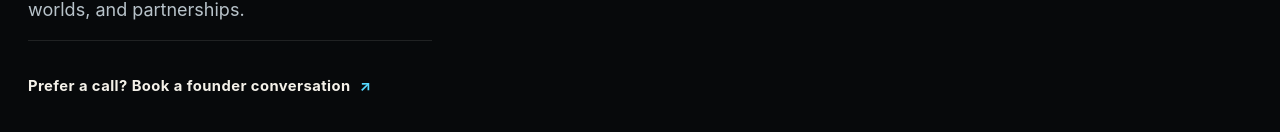
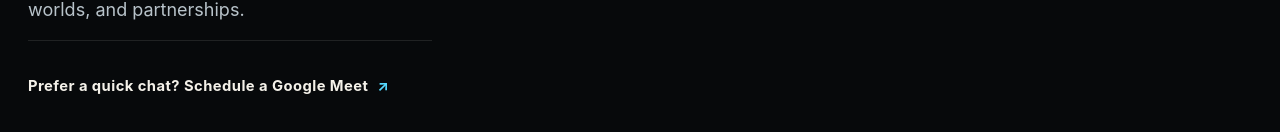
Before and after one commit to josephjilovec/josephjilovec, a Next.js app: page /contact in a window 1280 px wide. Shown: the part 1690-1822 px from the top of the page. Built offline with nearby package versions, Linux system fonts and the light colour scheme.

Commit message:
Update page.tsx

```diff
--- a/app/contact/page.tsx
+++ b/app/contact/page.tsx
@@ -10,7 +10,7 @@ export default function ContactPage() {
       <section className="page-hero contact-hero"><div><p className="hero-kicker">Contact / opportunity routing</p><h1>Tell me what got your <span>attention!</span></h1></div><p>Operating leadership, capital partnerships, technical collaboration, distribution, civic and nonprofit relationships, media, creative work, and focused project questions can all start here.</p></section>
       <section className="section contact-section">
         <div className="contact-layout">
-          <aside><span className="section-kicker">01 / Contact</span><h2>One place to start the conversation.</h2><div className="contact-lanes"><p><strong>Operating leader</strong>Venture ownership, company-building experience, or functional leadership.</p><p><strong>Investor / capital partner</strong>Selected asset thesis, milestone, capital objective, or project brief.</p><p><strong>Technical collaborator</strong>Architecture, AI systems, BCI/HCI, product builds, and technical leadership.</p><p><strong>Distribution / domain partner</strong>Market access, customer relationships, transactions, manufacturing, licensing, or sector expertise.</p><p><strong>Civic / nonprofit</strong>Community partnerships, program ideas, research, or public-interest collaboration.</p><p><strong>Creative / media</strong>Production, placements, licensing, visual worlds, and partnerships.</p></div><a href={site.booking} target="_blank" rel="noreferrer" className="text-link">Prefer a call? Book a founder conversation <span>↗</span></a></aside>
+          <aside><span className="section-kicker">01 / Contact</span><h2>One place to start the <span>conversation.</span></h2><div className="contact-lanes"><p><strong>Operating leader</strong>Venture ownership, company-building experience, or functional leadership.</p><p><strong>Investor / capital partner</strong>Selected asset thesis, milestone, capital objective, or project brief.</p><p><strong>Technical collaborator</strong>Architecture, AI systems, BCI/HCI, product builds, and technical leadership.</p><p><strong>Distribution / domain partner</strong>Market access, customer relationships, transactions, manufacturing, licensing, or sector expertise.</p><p><strong>Civic / nonprofit</strong>Community partnerships, program ideas, research, or public-interest collaboration.</p><p><strong>Creative / media</strong>Production, placements, licensing, visual worlds, and partnerships.</p></div><a href={site.booking} target="_blank" rel="noreferrer" className="text-link">Prefer a quick chat? Schedule a Google Meet <span>↗</span></a></aside>
           <ContactForm />
         </div>
       </section>
```
